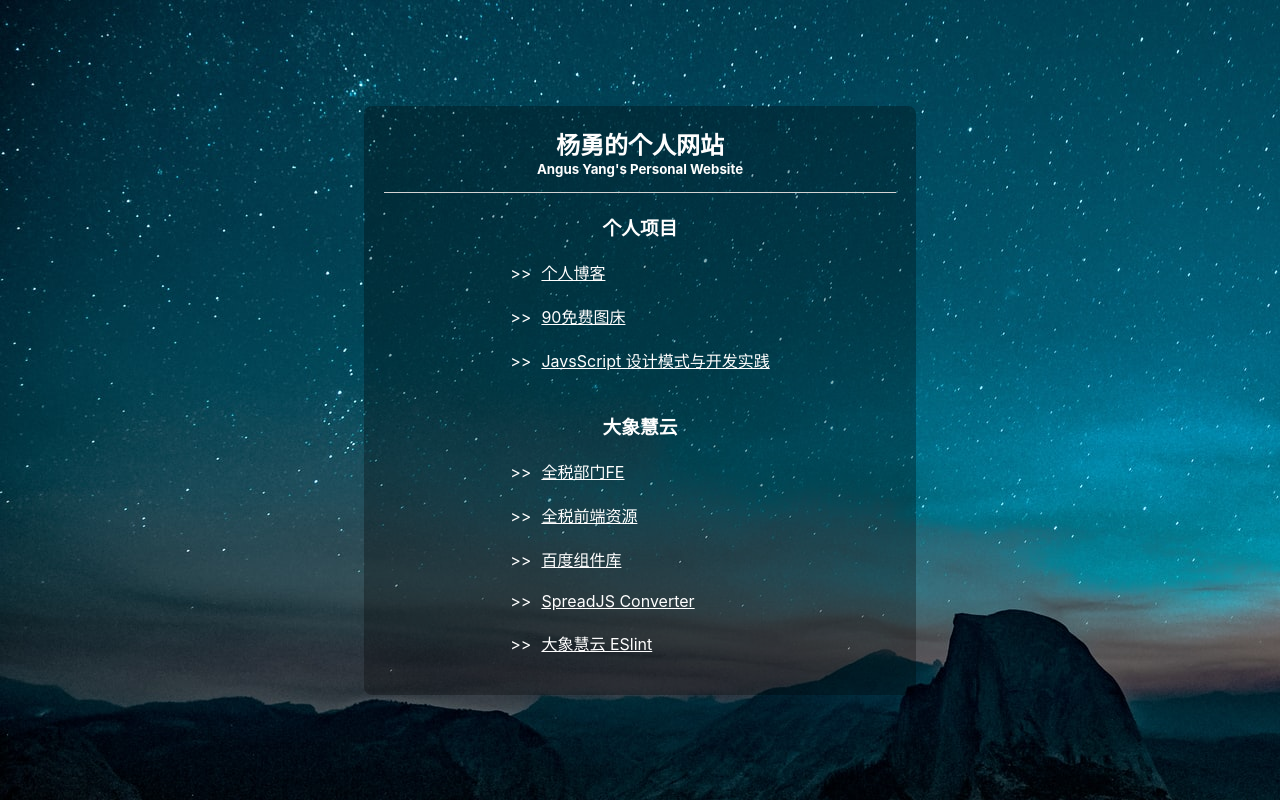
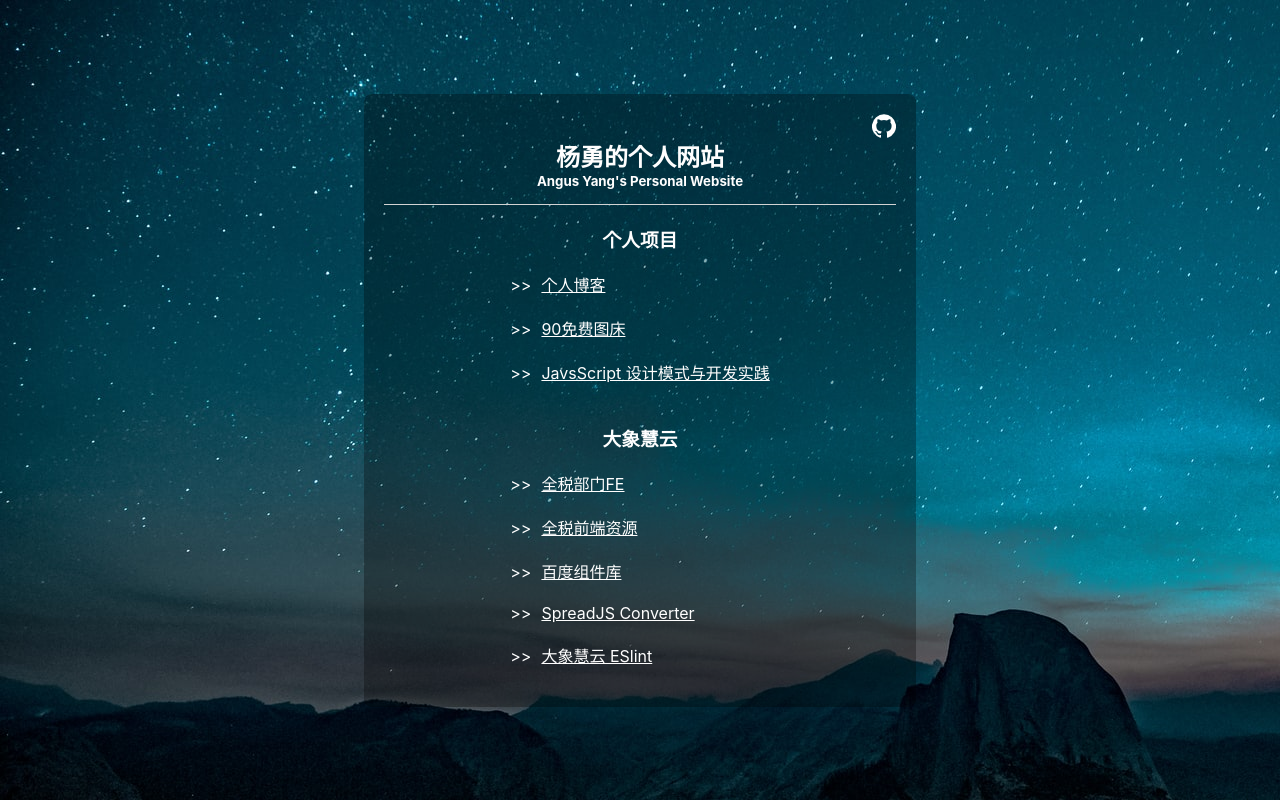
Before and after one commit to AngusYang9/hello-angus, a React (Create React App) app: page / in a window 1280 px wide. Built offline with nearby package versions, Linux system fonts and the light colour scheme; no server answers.

Commit message:
feat(github): add github icon

```diff
--- a/src/App.css
+++ b/src/App.css
@@ -8,6 +8,19 @@
 
 h1,h2,h3,h4,h5 {
   margin: 0;
+}
+
+.github {
+  margin-left: auto;
+  cursor: pointer;
+  fill: currentColor;
+  width: 1em;
+  height: 1em;
+  display: inline-block;
+  font-size: 1.5rem;
+  transition: fill 200ms cubic-bezier(0.4, 0, 0.2, 1) 0ms;
+  flex-shrink: 0;
+  user-select: none;
 }
 
 .container {
--- a/src/App.js
+++ b/src/App.js
@@ -44,6 +44,11 @@ class App extends React.Component {
     return (
       <div className="App" style={({'background': `url(${this.state.bgImageUrl}) no-repeat`})}>
         <div className='container'>
+          <svg className="github" onClick={() => window.open('https://github.com/AngusYang9')} focusable="false" viewBox="0 0 24 24" aria-hidden="true"
+               role="presentation">
+            <path
+              d="M12 .3a12 12 0 0 0-3.8 23.4c.6.1.8-.3.8-.6v-2c-3.3.7-4-1.6-4-1.6-.6-1.4-1.4-1.8-1.4-1.8-1-.7.1-.7.1-.7 1.2 0 1.9 1.2 1.9 1.2 1 1.8 2.8 1.3 3.5 1 0-.8.4-1.3.7-1.6-2.7-.3-5.5-1.3-5.5-6 0-1.2.5-2.3 1.3-3.1-.2-.4-.6-1.6 0-3.2 0 0 1-.3 3.4 1.2a11.5 11.5 0 0 1 6 0c2.3-1.5 3.3-1.2 3.3-1.2.6 1.6.2 2.8 0 3.2.9.8 1.3 1.9 1.3 3.2 0 4.6-2.8 5.6-5.5 5.9.5.4.9 1 .9 2.2v3.3c0 .3.1.7.8.6A12 12 0 0 0 12 .3"></path>
+          </svg>
           <div className='header-wrapper'>
             <h2>杨勇的个人网站</h2>
             <h5>Angus Yang's Personal Website</h5>
```
